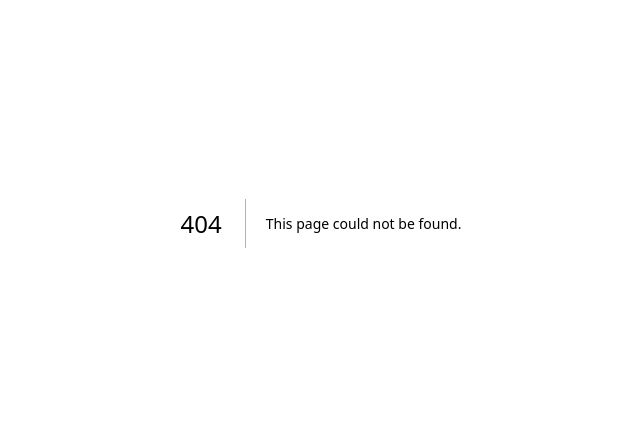
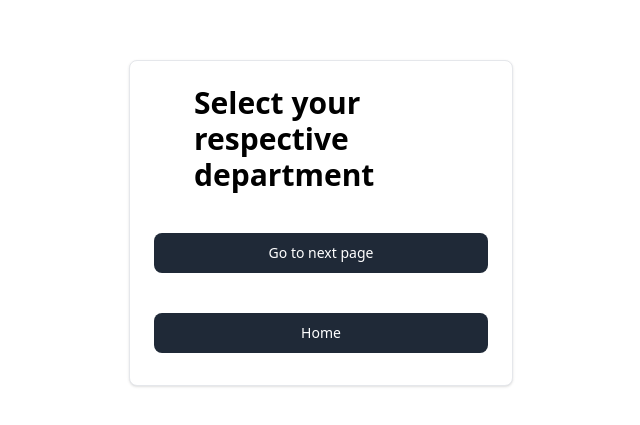
Before and after one commit to NABADEEP069/RoutineMgt, a Next.js app: page /home in a window 1280 px wide. Before the commit this address had no page. Shown: the part 177-602 px from the top of the page, without its empty margins (319-959 px from the left). Built offline with nearby package versions, Linux system fonts and the light colour scheme.

Commit message:
ini routes

```diff
--- /dev/null
+++ b/app/dept/page.tsx
@@ -0,0 +1,36 @@
+'use client';
+import React from "react";
+
+export default function Signin() {
+    return <div className="h-screen flex justify-center flex-col">
+        <div className="flex justify-center">
+        <a href="#" className="block max-w-sm p-6 bg-white border border-gray-200 rounded-lg shadow hover:bg-gray-100 ">
+                <div>
+                    <div className="px-10">
+                        <div className="text-3xl font-extrabold">
+                          Select your  respective semester
+                        </div>
+                    </div>
+                    <div className="pt-2">
+
+                        <button type="button" className="mt-8 w-full text-white bg-gray-800 focus:ring-4 focus:ring-gray-300 font-medium rounded-lg text-sm px-5 py-2.5 me-2 mb-2">GO to next page </button>
+                        <button type="button" onClick={() => window.location.href = './signup'} className="mt-8 w-full text-white bg-gray-800 focus:ring-4 focus:ring-gray-300 font-medium rounded-lg text-sm px-5 py-2.5 me-2 mb-2">Home</button>
+                    </div>
+                </div>
+            </a>
+        </div>
+    </div>
+}
+
+interface LabelledInputType {
+    label: string;
+    placeholder: string;
+    type?: string;
+}
+
+function LabelledInput({ label, placeholder, type }: LabelledInputType) {
+    return <div>
+        <label className="block mb-2 text-sm text-black font-semibold pt-4">{label}</label>
+        <input type={type || "text"} id="first_name" className="bg-gray-50 border border-gray-300 text-gray-900 text-sm rounded-lg focus:ring-blue-500 focus:border-blue-500 block w-full p-2.5" placeholder={placeholder} required />
+    </div>
+}
--- /dev/null
+++ b/app/home/page.tsx
@@ -0,0 +1,36 @@
+'use client';
+import React from "react";
+
+export default function Signin() {
+    return <div className="h-screen flex justify-center flex-col">
+        <div className="flex justify-center">
+        <a href="#" className="block max-w-sm p-6 bg-white border border-gray-200 rounded-lg shadow hover:bg-gray-100 ">
+                <div>
+                    <div className="px-10">
+                        <div className="text-3xl font-extrabold">
+                          Select your respective department
+                        </div>
+                    </div>
+                    <div className="pt-2">
+                    <button type="button" onClick={() => window.location.href = './dept'} className="mt-8 w-full text-white bg-gray-800 focus:ring-4 focus:ring-gray-300 font-medium rounded-lg text-sm px-5 py-2.5 me-2 mb-2">Go to next page </button>
+
+                        <button type="button" onClick={() => window.location.href = './signup'} className="mt-8 w-full text-white bg-gray-800 focus:ring-4 focus:ring-gray-300 font-medium rounded-lg text-sm px-5 py-2.5 me-2 mb-2">Home</button>
+                    </div>
+                </div>
+            </a>
+        </div>
+    </div>
+}
+
+interface LabelledInputType {
+    label: string;
+    placeholder: string;
+    type?: string;
+}
+
+function LabelledInput({ label, placeholder, type }: LabelledInputType) {
+    return <div>
+        <label className="block mb-2 text-sm text-black font-semibold pt-4">{label}</label>
+        <input type={type || "text"} id="first_name" className="bg-gray-50 border border-gray-300 text-gray-900 text-sm rounded-lg focus:ring-blue-500 focus:border-blue-500 block w-full p-2.5" placeholder={placeholder} required />
+    </div>
+}
--- a/app/signup/page.tsx
+++ b/app/signup/page.tsx
@@ -1,4 +1,5 @@
-import React = require("react");
+"use client";
+import React from "react";
 
 export default function Signin() {
     return <div className="h-screen flex justify-center flex-col">
@@ -11,10 +12,11 @@
                         </div>
                     </div>
                     <div className="pt-2">
-                        <LabelledInput label="Username" placeholder="nabadeep@gmail.com" />
+                        <LabelledInput label="Username" placeholder="yourmail@gmail.com" />
                         <LabelledInput label="Password" type={"password"} placeholder="123456" />
                         <button type="button" className="mt-8 w-full text-white bg-gray-800 focus:ring-4 focus:ring-gray-300 font-medium rounded-lg text-sm px-5 py-2.5 me-2 mb-2">Sign up</button>
                     </div>
+                    <button type="button" onClick={() => window.location.href = './home'} className="mt-8 w-full text-white bg-gray-800 focus:ring-4 focus:ring-gray-300 font-medium rounded-lg text-sm px-5 py-2.5 me-2 mb-2">Home</button>
                 </div>
             </a>
         </div>
```
Also changed, not shown: tsconfig.json (+36 -4 lines).
